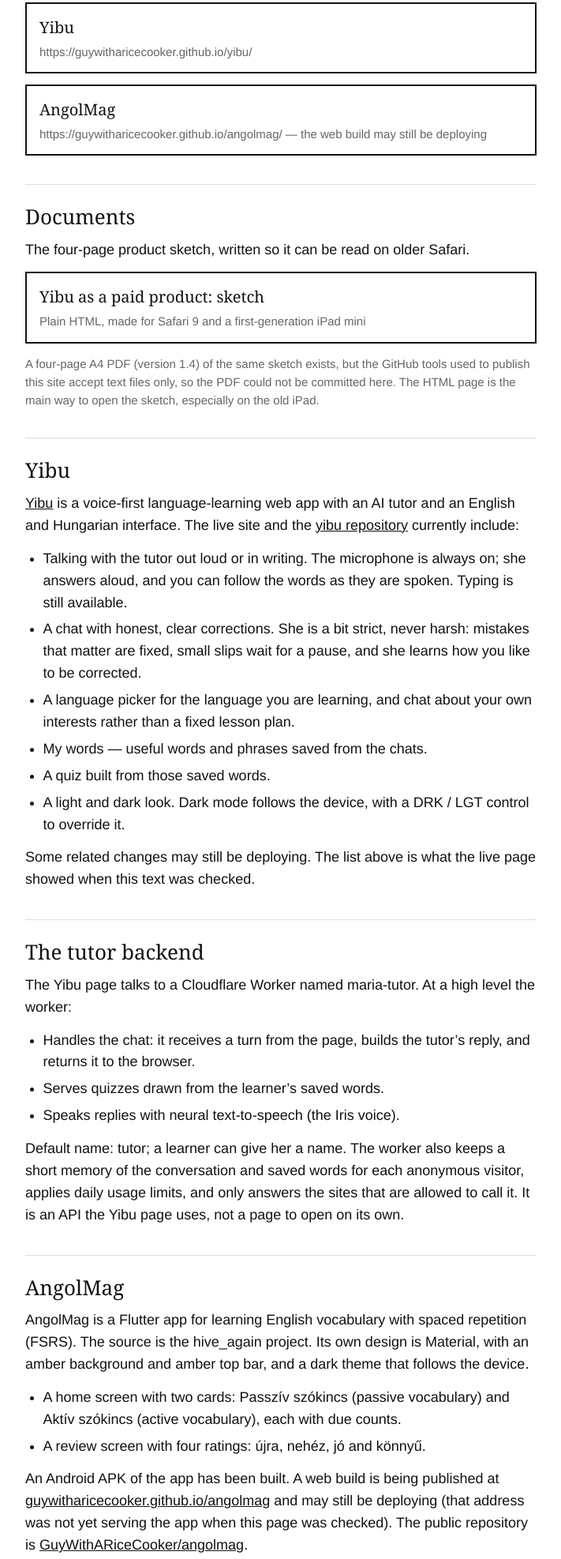
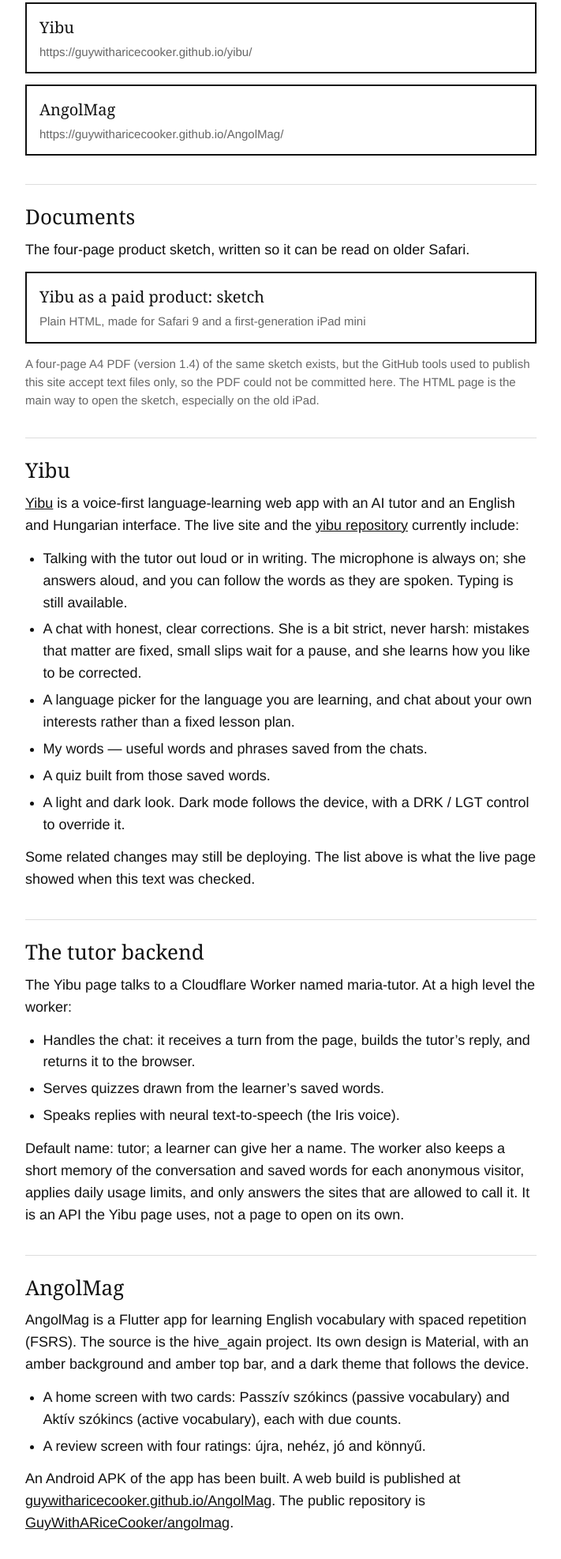
Before and after one commit to GuyWithARiceCooker/work, a plain HTML site: page index.html in a window 1280 px wide. Shown: the part 334-2308 px from the top of the page at 79% size, without its empty margins (284-995 px from the left). Drawn offline with Linux system fonts and the light colour scheme.

Commit message:
Fix the AngolMag GitHub Pages link case

```diff
--- a/index.html
+++ b/index.html
@@ -266,7 +266,7 @@
       <a href="https://guywitharicecooker.github.io/yibu/"><span class="label">Yibu</span><span class="hint">https://guywitharicecooker.github.io/yibu/</span></a>
     </p>
     <p class="open">
-      <a href="https://guywitharicecooker.github.io/angolmag/"><span class="label">AngolMag</span><span class="hint">https://guywitharicecooker.github.io/angolmag/ — the web build may still be deploying</span></a>
+      <a href="https://guywitharicecooker.github.io/AngolMag/"><span class="label">AngolMag</span><span class="hint">https://guywitharicecooker.github.io/AngolMag/</span></a>
     </p>
 
     <h2>Documents</h2>
@@ -303,7 +303,7 @@
       <li>A home screen with two cards: Passzív szókincs (passive vocabulary) and Aktív szókincs (active vocabulary), each with due counts.</li>
       <li>A review screen with four ratings: újra, nehéz, jó and könnyű.</li>
     </ul>
-    <p>An Android APK of the app has been built. A web build is being published at <a href="https://guywitharicecooker.github.io/angolmag/">guywitharicecooker.github.io/angolmag</a> and may still be deploying (that address was not yet serving the app when this page was checked). The public repository is <a href="https://github.com/GuyWithARiceCooker/angolmag">GuyWithARiceCooker/angolmag</a>.</p>
+    <p>An Android APK of the app has been built. A web build is published at <a href="https://guywitharicecooker.github.io/AngolMag/">guywitharicecooker.github.io/AngolMag</a>. The public repository is <a href="https://github.com/GuyWithARiceCooker/angolmag">GuyWithARiceCooker/angolmag</a>.</p>
 
     <h2>Yibu as a paid product</h2>
     <p>This is the product direction from the sketch, not a description of what the live app already charges for. Voice conversation with the tutor is at the centre.</p>
```
